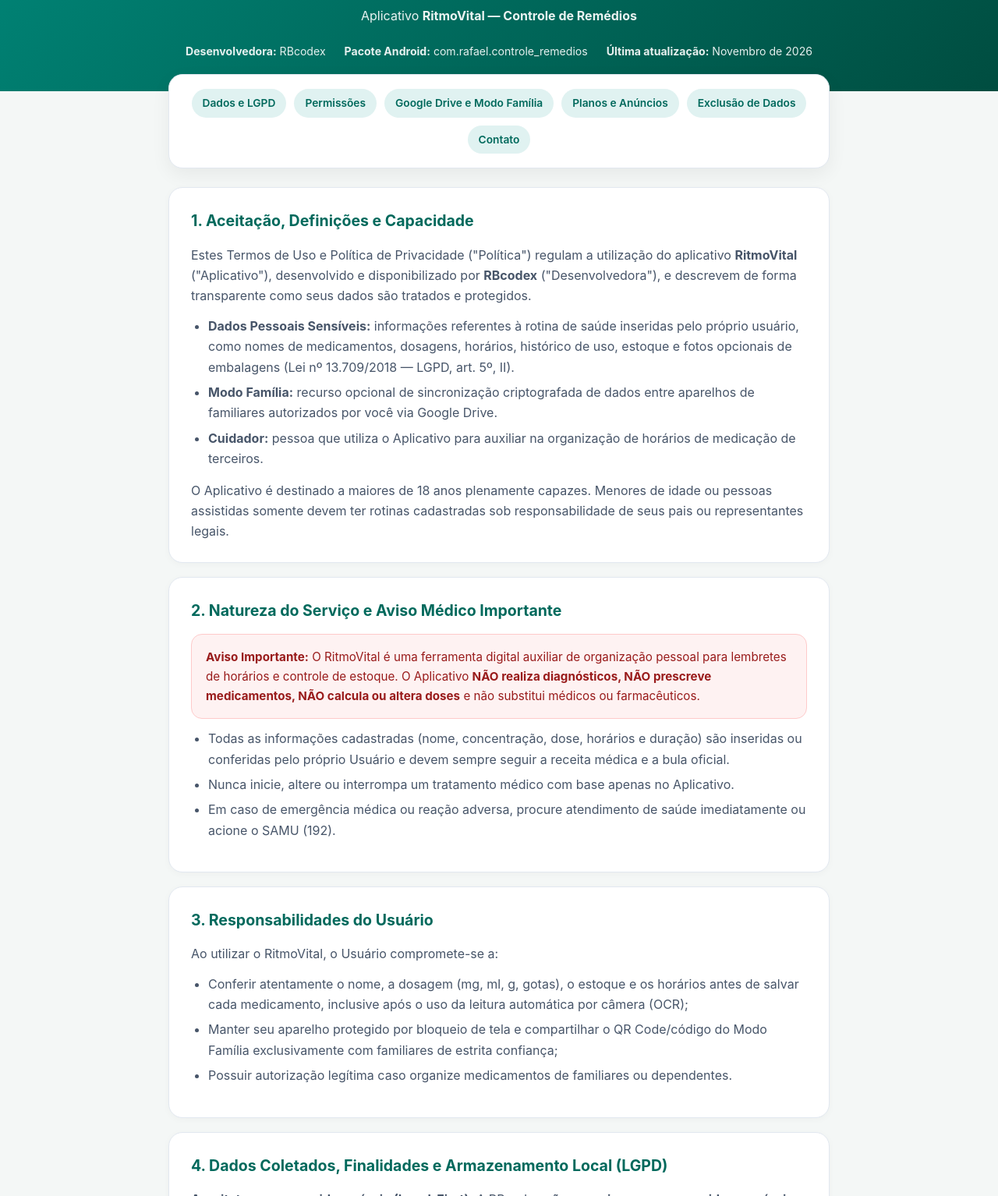
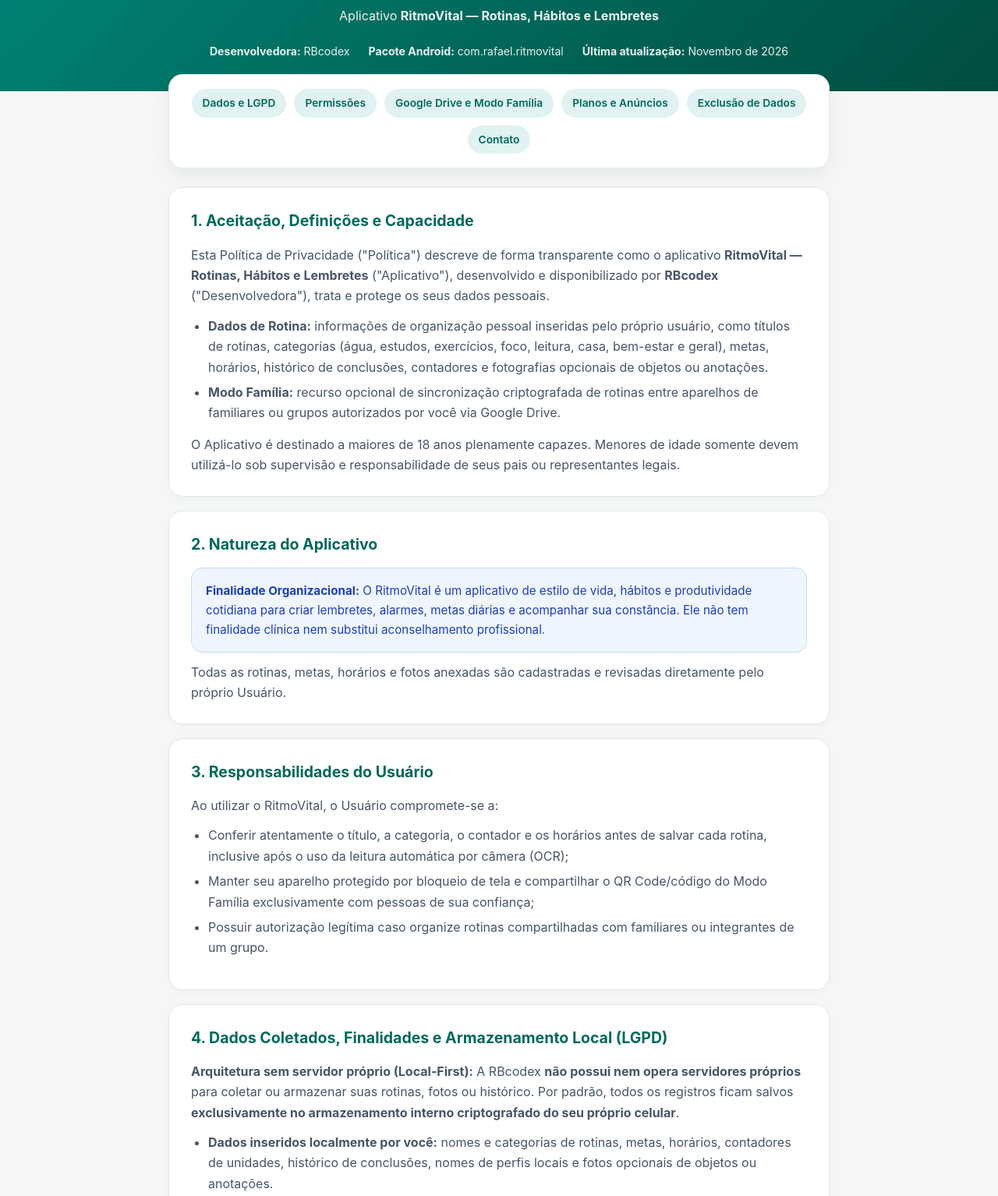
Before and after one commit to Rafael-Mruk/RitmoVital-Politica-de-privacidade, a plain HTML site: page index.html in a window 1280 px wide. Shown: the part 226-1760 px from the top of the page at 78% size. Drawn offline with Linux system fonts and the light colour scheme.

```diff
--- a/index.html
+++ b/index.html
@@ -3,8 +3,8 @@
 <head>
   <meta charset="UTF-8" />
   <meta name="viewport" content="width=device-width, initial-scale=1.0" />
-  <title>Política de Privacidade e Termos de Uso — RitmoVital</title>
-  <meta name="description" content="Política de Privacidade, Proteção de Dados (LGPD) e Termos de Uso do aplicativo RitmoVital - Controle de Remédios (RBcodex)." />
+  <title>Política de Privacidade — RitmoVital</title>
+  <meta name="description" content="Política de Privacidade e Proteção de Dados (LGPD) do aplicativo RitmoVital — Rotinas, Hábitos e Lembretes (RBcodex)." />
   <meta name="robots" content="index, follow" />
   <style>
     :root {
@@ -16,9 +16,6 @@
       --text: #1E293B;
       --muted: #475569;
       --border: #E2E8F0;
-      --danger-bg: #FEF2F2;
-      --danger-border: #FECACA;
-      --danger-text: #991B1B;
       --info-bg: #EFF6FF;
       --info-border: #BFDBFE;
       --info-text: #1E40AF;
@@ -34,9 +31,6 @@
         --text: #F1F5F9;
         --muted: #CBD5E1;
         --border: #334155;
-        --danger-bg: rgba(220, 38, 38, 0.14);
-        --danger-border: rgba(248, 113, 113, 0.35);
-        --danger-text: #FCA5A5;
         --info-bg: rgba(59, 130, 246, 0.14);
         --info-border: rgba(96, 165, 250, 0.35);
         --info-text: #93C5FD;
@@ -208,16 +202,6 @@
       margin-bottom: 6px;
     }
 
-    .alert-danger {
-      background: var(--danger-bg);
-      border: 1px solid var(--danger-border);
-      color: var(--danger-text);
-      padding: 16px 18px;
-      border-radius: 14px;
-      margin: 12px 0;
-      font-size: 0.95rem;
-    }
-
     .alert-info {
       background: var(--info-bg);
       border: 1px solid var(--info-border);
@@ -255,10 +239,10 @@
       <br />
       <span class="badge">LGPD • Google Play • Segurança e Privacidade</span>
       <h1>Política de Privacidade</h1>
-      <p>Aplicativo <strong>RitmoVital — Controle de Remédios</strong></p>
+      <p>Aplicativo <strong>RitmoVital — Rotinas, Hábitos e Lembretes</strong></p>
       <div class="meta-bar">
         <span><strong>Desenvolvedora:</strong> RBcodex</span>
-        <span><strong>Pacote Android:</strong> com.rafael.controle_remedios</span>
+        <span><strong>Pacote Android:</strong> com.rafael.ritmovital</span>
         <span><strong>Última atualização:</strong> Novembro de 2026</span>
       </div>
     </div>
@@ -277,61 +261,58 @@
     <section class="card">
       <h2>1. Aceitação, Definições e Capacidade</h2>
       <p>
-        Estes Termos de Uso e Política de Privacidade ("Política") regulam a utilização do aplicativo
-        <strong>RitmoVital</strong> ("Aplicativo"), desenvolvido e disponibilizado por <strong>RBcodex</strong>
-        ("Desenvolvedora"), e descrevem de forma transparente como seus dados são tratados e protegidos.
+        Esta Política de Privacidade ("Política") descreve de forma transparente como o aplicativo
+        <strong>RitmoVital — Rotinas, Hábitos e Lembretes</strong> ("Aplicativo"), desenvolvido e disponibilizado por <strong>RBcodex</strong>
+        ("Desenvolvedora"), trata e protege os seus dados pessoais.
       </p>
       <ul>
-        <li><strong>Dados Pessoais Sensíveis:</strong> informações referentes à rotina de saúde inseridas pelo próprio usuário, como nomes de medicamentos, dosagens, horários, histórico de uso, estoque e fotos opcionais de embalagens (Lei nº 13.709/2018 — LGPD, art. 5º, II).</li>
-        <li><strong>Modo Família:</strong> recurso opcional de sincronização criptografada de dados entre aparelhos de familiares autorizados por você via Google Drive.</li>
-        <li><strong>Cuidador:</strong> pessoa que utiliza o Aplicativo para auxiliar na organização de horários de medicação de terceiros.</li>
+        <li><strong>Dados de Rotina:</strong> informações de organização pessoal inseridas pelo próprio usuário, como títulos de rotinas, categorias (água, estudos, exercícios, foco, leitura, casa, bem-estar e geral), metas, horários, histórico de conclusões, contadores e fotografias opcionais de objetos ou anotações.</li>
+        <li><strong>Modo Família:</strong> recurso opcional de sincronização criptografada de rotinas entre aparelhos de familiares ou grupos autorizados por você via Google Drive.</li>
       </ul>
       <p>
-        O Aplicativo é destinado a maiores de 18 anos plenamente capazes. Menores de idade ou pessoas assistidas somente devem ter rotinas cadastradas sob responsabilidade de seus pais ou representantes legais.
+        O Aplicativo é destinado a maiores de 18 anos plenamente capazes. Menores de idade somente devem utilizá-lo sob supervisão e responsabilidade de seus pais ou representantes legais.
       </p>
     </section>
 
     <section class="card">
-      <h2>2. Natureza do Serviço e Aviso Médico Importante</h2>
-      <div class="alert-danger">
-        <strong>Aviso Importante:</strong> O RitmoVital é uma ferramenta digital auxiliar de organização pessoal para lembretes de horários e controle de estoque. O Aplicativo <strong>NÃO realiza diagnósticos, NÃO prescreve medicamentos, NÃO calcula ou altera doses</strong> e não substitui médicos ou farmacêuticos.
+      <h2>2. Natureza do Aplicativo</h2>
+      <div class="alert-info">
+        <strong>Finalidade Organizacional:</strong> O RitmoVital é um aplicativo de estilo de vida, hábitos e produtividade cotidiana para criar lembretes, alarmes, metas diárias e acompanhar sua constância. Ele não tem finalidade clínica nem substitui aconselhamento profissional.
       </div>
-      <ul>
-        <li>Todas as informações cadastradas (nome, concentração, dose, horários e duração) são inseridas ou conferidas pelo próprio Usuário e devem sempre seguir a receita médica e a bula oficial.</li>
-        <li>Nunca inicie, altere ou interrompa um tratamento médico com base apenas no Aplicativo.</li>
-        <li>Em caso de emergência médica ou reação adversa, procure atendimento de saúde imediatamente ou acione o SAMU (192).</li>
-      </ul>
+      <p>
+        Todas as rotinas, metas, horários e fotos anexadas são cadastradas e revisadas diretamente pelo próprio Usuário.
+      </p>
     </section>
 
     <section class="card">
       <h2>3. Responsabilidades do Usuário</h2>
       <p>Ao utilizar o RitmoVital, o Usuário compromete-se a:</p>
       <ul>
-        <li>Conferir atentamente o nome, a dosagem (mg, ml, g, gotas), o estoque e os horários antes de salvar cada medicamento, inclusive após o uso da leitura automática por câmera (OCR);</li>
-        <li>Manter seu aparelho protegido por bloqueio de tela e compartilhar o QR Code/código do Modo Família exclusivamente com familiares de estrita confiança;</li>
-        <li>Possuir autorização legítima caso organize medicamentos de familiares ou dependentes.</li>
+        <li>Conferir atentamente o título, a categoria, o contador e os horários antes de salvar cada rotina, inclusive após o uso da leitura automática por câmera (OCR);</li>
+        <li>Manter seu aparelho protegido por bloqueio de tela e compartilhar o QR Code/código do Modo Família exclusivamente com pessoas de sua confiança;</li>
+        <li>Possuir autorização legítima caso organize rotinas compartilhadas com familiares ou integrantes de um grupo.</li>
       </ul>
     </section>
 
     <section class="card" id="dados-lgpd">
       <h2>4. Dados Coletados, Finalidades e Armazenamento Local (LGPD)</h2>
       <p>
-        <strong>Arquitetura sem servidor próprio (Local-First):</strong> A RBcodex <strong>não possui nem opera servidores próprios</strong> para coletar ou armazenar sua lista de medicamentos ou histórico clínico. Por padrão, todos os medicamentos, horários, fotos e registros ficam salvos <strong>exclusivamente no armazenamento interno criptografado do seu próprio celular</strong>.
+        <strong>Arquitetura sem servidor próprio (Local-First):</strong> A RBcodex <strong>não possui nem opera servidores próprios</strong> para coletar ou armazenar suas rotinas, fotos ou histórico. Por padrão, todos os registros ficam salvos <strong>exclusivamente no armazenamento interno criptografado do seu próprio celular</strong>.
       </p>
       <ul>
-        <li><strong>Dados inseridos localmente por você:</strong> medicamentos, dosagens, horários, saldo de estoque, histórico de doses tomadas, nomes de perfis locais e fotos opcionais de caixas.</li>
+        <li><strong>Dados inseridos localmente por você:</strong> nomes e categorias de rotinas, metas, horários, contadores de unidades, histórico de conclusões, nomes de perfis locais e fotos opcionais de objetos ou anotações.</li>
         <li><strong>Dados de Conta Google (apenas se você ativar Nuvem/Família):</strong> nome de exibição, endereço de e-mail e foto de perfil fornecidos pelo login oficial do Google exclusivamente para autenticar seu próprio Google Drive.</li>
         <li><strong>Identificadores técnicos de publicidade (apenas no plano Gratuito):</strong> o SDK do Google AdMob utiliza identificadores padrão de publicidade do Android para exibição e medição de anúncios e prevenção a fraudes.</li>
       </ul>
       <p>
-        <strong>Proibição de venda ou uso comercial de dados de saúde:</strong> Seus dados de medicamentos e saúde <strong>jamais</strong> são vendidos, alugados ou compartilhados com anunciantes, farmácias, seguradoras, planos de saúde ou corretores de dados (LGPD, art. 11, §4º).
+        <strong>Proibição de venda de dados pessoais:</strong> Suas listas de rotinas, hábitos e fotos <strong>jamais</strong> são vendidas, alugadas ou compartilhadas com anunciantes ou corretores de dados.
       </p>
     </section>
 
     <section class="card">
-      <h2>5. Leitura Automática de Embalagens (Câmera / OCR)</h2>
+      <h2>5. Leitura Automática por Câmera (OCR) e Enquadramento</h2>
       <p>
-        O recurso de leitura de caixas utiliza processamento local no dispositivo (reconhecimento óptico de caracteres) para sugerir o nome e a dosagem do medicamento. As fotos tiradas não são enviadas para servidores da Desenvolvedora. Como reflexos ou fontes gráficas podem gerar imprecisões, o usuário deve sempre revisar os campos antes de salvar.
+        Os recursos de enquadramento automático de objeto e leitura óptica de texto (OCR) em livros, cadernos, garrafas, rótulos ou anotações funcionam localmente no próprio aparelho. Nenhuma imagem é enviada para servidores da Desenvolvedora. Como reflexos ou fontes podem gerar imprecisões, revise sempre os campos sugeridos antes de salvar.
       </p>
     </section>
 
@@ -339,9 +320,9 @@
       <h2>6. Permissões do Dispositivo Android</h2>
       <p>O Aplicativo solicita apenas permissões estritamente ligadas às funcionalidades escolhidas pelo usuário:</p>
       <ul>
-        <li><strong>Câmera (<code>CAMERA</code>):</strong> opcional, usada somente para fotografar a caixa do medicamento ou escanear o QR Code de convite do Modo Família.</li>
-        <li><strong>Notificações e Alarmes Exatos (<code>POST_NOTIFICATIONS</code>, <code>SCHEDULE_EXACT_ALARM</code>):</strong> essenciais para tocar os lembretes pontualmente no horário programado da dose.</li>
-        <li><strong>Intent de Tela Cheia (<code>USE_FULL_SCREEN_INTENT</code>):</strong> usada exclusivamente pela função de despertador/alarme de medicamentos para despertar a tela bloqueada no horário exato da dose.</li>
+        <li><strong>Câmera (<code>CAMERA</code>):</strong> opcional, usada somente para fotografar e enquadrar objetos/anotações (com OCR opcional) ou escanear o QR Code de convite do Modo Família.</li>
+        <li><strong>Notificações e Alarmes Exatos (<code>POST_NOTIFICATIONS</code>, <code>SCHEDULE_EXACT_ALARM</code>):</strong> essenciais para disparar seus lembretes pontualmente no horário configurado.</li>
+        <li><strong>Intent de Tela Cheia (<code>USE_FULL_SCREEN_INTENT</code>):</strong> usada exclusivamente pela função de Despertador Forte para acordar a tela bloqueada no horário exato da rotina.</li>
         <li><strong>Inicialização e Bateria (<code>RECEIVE_BOOT_COMPLETED</code>, <code>WAKE_LOCK</code>, <code>VIBRATE</code>, <code>REQUEST_IGNORE_BATTERY_OPTIMIZATIONS</code>):</strong> reagendar seus alarmes automaticamente quando o celular é reiniciado e evitar que o sistema silencie o despertador.</li>
         <li><strong>Internet (<code>INTERNET</code>):</strong> usada para validação de assinaturas via Google Play, exibição de anúncios no plano Gratuito e sincronização opcional com o Google Drive.</li>
       </ul>
@@ -354,17 +335,17 @@
       </p>
       <ul>
         <li><strong>Backup Pessoal Criptografado:</strong> antes de sair do aparelho, os dados são criptografados com padrão forte <strong>AES-256-GCM</strong> e salvos na pasta privada da própria conta Google Drive do usuário. A Desenvolvedora não tem acesso à sua conta nem às suas chaves.</li>
-        <li><strong>Modo Família via QR Code:</strong> cria no Google Drive do administrador do grupo um arquivo criptografado de ponta a ponta (AES-256-GCM) contendo apenas os perfis marcados como compartilhados. A chave criptográfica é transmitida diretamente via QR Code/código de convite aos familiares autorizados. Perfis pessoais permanecem isolados e privados.</li>
+        <li><strong>Modo Família via QR Code:</strong> cria no Google Drive do administrador do grupo um arquivo criptografado de ponta a ponta (AES-256-GCM) contendo apenas os perfis marcados como compartilhados. A chave criptográfica é transmitida diretamente via QR Code/código de convite aos integrantes autorizados. Perfis pessoais permanecem isolados e privados.</li>
       </ul>
       <div class="alert-info">
-        <strong>Conformidade com a Política do Google (Limited Use):</strong> O uso e a transferência de informações recebidas das APIs do Google pelo RitmoVital respeitam integralmente a <em>Google API Services User Data Policy</em>, incluindo os requisitos de <strong>Uso Limitado (Limited Use)</strong>. O acesso ao Google Drive é utilizado única e exclusivamente para gravar, ler e sincronizar os arquivos criptografados de backup e do grupo familiar solicitados pelo próprio usuário.
+        <strong>Conformidade com a Política do Google (Limited Use):</strong> O uso e a transferência de informações recebidas das APIs do Google pelo RitmoVital respeitam integralmente a <em>Google API Services User Data Policy</em>, incluindo os requisitos de <strong>Uso Limitado (Limited Use)</strong>. O acesso ao Google Drive é utilizado única e exclusivamente para gravar, ler e sincronizar os arquivos criptografados de backup e do grupo compartilhado solicitados pelo próprio usuário.
       </div>
     </section>
 
     <section class="card">
       <h2>8. Notificações, Alarmes e Limitações do Sistema Operacional</h2>
       <p>
-        Embora o RitmoVital empregue recursos nativos de alarme exato, restrições severas de bateria impostas por fabricantes de celulares, modo "Não Perturbe", aparelho desligado ou revogação de permissões podem afetar alertas. Mantenha as permissões recomendadas ativas e utilize meios adicionais de acompanhamento em tratamentos críticos.
+        Embora o RitmoVital empregue recursos nativos de alarme exato, restrições severas de bateria impostas por fabricantes de celulares, modo "Não Perturbe", aparelho desligado ou revogação de permissões podem afetar alertas. Mantenha as permissões recomendadas ativas e utilize meios adicionais para compromissos inadiáveis.
       </p>
     </section>
 
@@ -381,7 +362,7 @@
         Você possui controle total e imediato sobre seus dados a qualquer momento, sem precisar aguardar aprovação externa, pois a RBcodex não retém cópias em servidores próprios:
       </p>
       <ul>
-        <li><strong>Excluir medicamentos, perfis ou histórico no app:</strong> abra o RitmoVital, acesse a aba <em>Remédios</em> ou o menu lateral e exclua qualquer item individualmente ou em lote.</li>
+        <li><strong>Excluir rotinas, perfis ou histórico no app:</strong> abra o RitmoVital, acesse a aba <em>Rotinas</em> ou o menu lateral e exclua qualquer item individualmente ou em lote.</li>
         <li><strong>Apagar todos os dados locais do aparelho:</strong> desinstale o aplicativo ou acesse <em>Configurações do Android → Aplicativos → RitmoVital → Armazenamento → Limpar dados</em>. Todos os registros locais serão permanentemente eliminados.</li>
         <li><strong>Desvincular e excluir backups do Google Drive:</strong> no menu do aplicativo, toque em <em>Google Drive → Desconectar Conta</em> (ou <em>Família → Desconectar deste Grupo</em>). Para remover definitivamente arquivos salvos na sua nuvem, acesse seu <em>Google Drive → Configurações → Gerenciar aplicativos → RitmoVital → Excluir dados ocultos do aplicativo</em> e remova eventual arquivo compartilhado na sua unidade do Drive.</li>
         <li><strong>Revogar acesso da Conta Google:</strong> você pode revogar a permissão a qualquer instante em <a href="https://myaccount.google.com/permissions" target="_blank" rel="noopener noreferrer">myaccount.google.com/permissions</a>.</li>
@@ -394,7 +375,7 @@
         Nos termos da Lei Geral de Proteção de Dados (Lei nº 13.709/2018), são assegurados a você os direitos de acesso, correção, portabilidade (via exportação de backup no app), eliminação e revogação gratuita do consentimento.
       </p>
       <p>
-        <strong>Público-alvo:</strong> O RitmoVital não é direcionado a crianças menores de 13 anos. Eventual cadastro de rotinas de dependentes menores deve ser operado diretamente por um dos pais ou responsável legal (LGPD, art. 14).
+        <strong>Público-alvo:</strong> O RitmoVital não é direcionado a crianças menores de 13 anos. Eventual cadastro de rotinas de estudo ou tarefas de menores deve ser operado diretamente por um dos pais ou responsável legal (LGPD, art. 14).
       </p>
     </section>
 
@@ -403,7 +384,7 @@
       <ul>
         <li><strong>Assinaturas e compras no app:</strong> os planos pagos (<em>Individual Plus</em>, <em>Família</em>, <em>Família Pro</em> e pacotes adicionais de vagas) são processados, faturados e gerenciados exclusivamente pelo sistema oficial de faturamento da <strong>Google Play Store</strong>. A RBcodex não coleta nem armazena números de cartão de crédito ou dados bancários.</li>
         <li><strong>Cancelamento fácil:</strong> assinaturas possuem renovação automática conforme o período escolhido (mensal ou anual) e podem ser canceladas a qualquer momento pelo usuário em <em>Google Play Store → Pagamentos e assinaturas → Assinaturas</em>.</li>
-        <li><strong>Anúncios no plano Gratuito:</strong> a versão gratuita exibe anúncios fornecidos pelo <strong>Google AdMob</strong> (banners discretos, anúncios ao cadastrar e no leitor de embalagem). Nenhum nome de medicamento ou dado de saúde é enviado para personalização de anúncios, e nenhum anúncio é exibido na tela de despertar do alarme. Assinantes dos planos pagos utilizam o app sem anúncios.</li>
+        <li><strong>Anúncios no plano Gratuito:</strong> a versão gratuita exibe anúncios fornecidos pelo <strong>Google AdMob</strong> (banners discretos, anúncios ao cadastrar e no leitor por câmera). Nenhum conteúdo das suas rotinas ou fotos é enviado para personalização de anúncios, e nenhum anúncio é exibido na tela de despertar do alarme. Assinantes dos planos pagos utilizam o app sem anúncios.</li>
       </ul>
     </section>
 
@@ -434,7 +415,7 @@
       <a href="index.html" style="color: var(--primary-dark); font-weight: 600; text-decoration: none;">Política de Privacidade</a> &bull;
       <a href="termos.html" style="color: var(--primary-dark); font-weight: 600; text-decoration: none;">Termos de Serviço</a>
     </p>
-    &copy; 2026 RBcodex — RitmoVital (Controle de Remédios). Todos os direitos reservados.
+    &copy; 2026 RBcodex — RitmoVital (Rotinas, Hábitos e Lembretes). Todos os direitos reservados.
   </footer>
 </body>
 </html>
```
